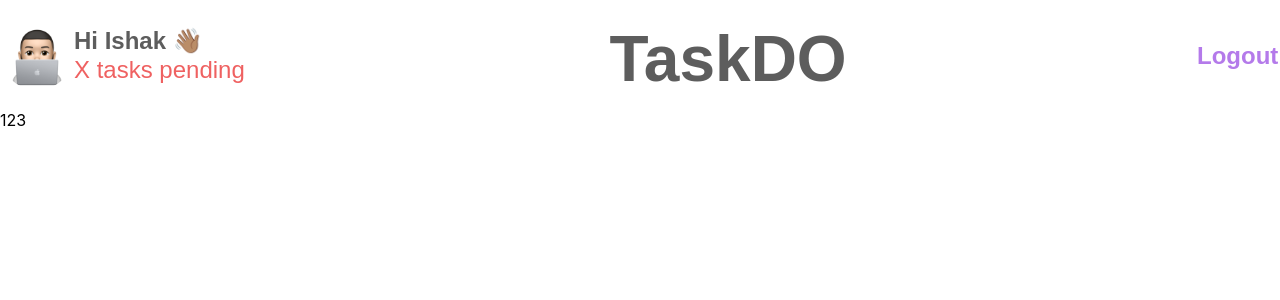
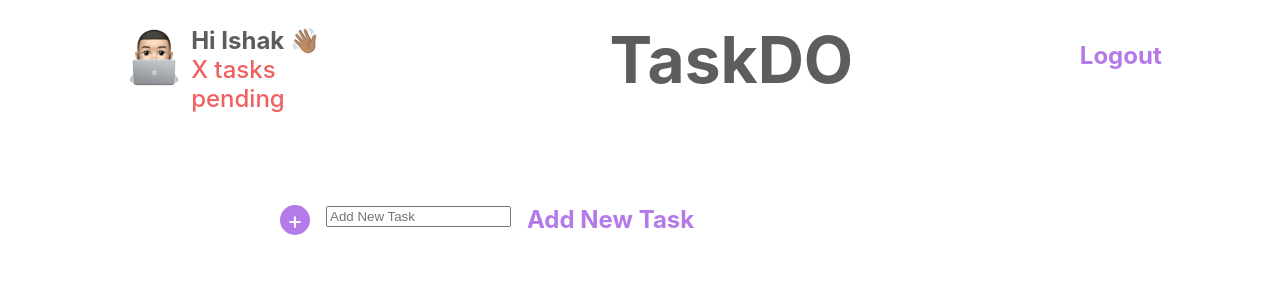
Before and after one commit to Brodyaga44/todolist, a React (Create React App) app: page /todo in a window 1280 px wide. Shown: the top 300 px of the page. Built offline with nearby package versions, Linux system fonts and the light colour scheme.

Commit message:
tasks add

```diff
--- a/package.json
+++ b/package.json
@@ -10,6 +10,8 @@
     "@types/node": "^16.18.100",
     "@types/react": "^18.3.3",
     "@types/react-dom": "^18.3.0",
+    "antd": "^5.18.3",
+    "prettier": "^3.3.2",
     "react": "^18.3.1",
     "react-dom": "^18.3.1",
     "react-router": "^6.23.1",
--- a/src/app/router/App.tsx
+++ b/src/app/router/App.tsx
@@ -1,25 +1,20 @@
-import React from 'react';
-import {BrowserRouter as Router, Route, Routes} from "react-router-dom";
-import '../../App.css';
-import '../../styles/index.scss';
+import React from "react";
+import { BrowserRouter as Router, Route, Routes } from "react-router-dom";
+import "../../App.css";
+import "../../styles/index.scss";
 
 import Welcome from "../../widgets/Welcome/welcome";
 import TodoPage from "../../widgets/ToDoPage/todoPage";
 
 const App = () => {
   return (
-      <Router>
-          <div>
-              <Routes>
-                  <Route  path= "/" element = {<Welcome/>}>
-                  </Route>
-                  <Route path= "/todo" element = {<TodoPage/>}>
-                  </Route>
-              </Routes>
-          </div>
-      </Router>
-
+    <Router>
+      <Routes>
+        <Route path="/" element={<Welcome />}></Route>
+        <Route path="/todo" element={<TodoPage />}></Route>
+      </Routes>
+    </Router>
   );
-}
+};
 
 export default App;
--- a/src/styles/utils/variables.scss
+++ b/src/styles/utils/variables.scss
@@ -1,6 +1,6 @@
 // fonts
-$font: "Montserrat", "Arial", sans-serif;
-$fontSlogan: "Industry", "Arial", sans-serif;
+$font: "Montserrat", "Inter", sans-serif;
+$fontSlogan: "Industry", "Inter", sans-serif;
 
 // colors
 $black: #1a1b1b;
--- /dev/null
+++ b/src/widgets/Form/Form.tsx
@@ -0,0 +1,22 @@
+import React, { useState } from "react";
+
+const Form = (props: any) => {
+  const [value, setValue] = useState("");
+  return (
+    <form
+      onSubmit={(e) => {
+        e.preventDefault();
+        props.putToDo(value);
+        setValue("");
+      }}
+    >
+      <input
+        placeholder="Add New Task"
+        value={value}
+        onChange={(e) => setValue(e.target.value)}
+      />
+    </form>
+  );
+};
+
+export default Form;
--- a/src/widgets/Header/Header.tsx
+++ b/src/widgets/Header/Header.tsx
@@ -1,28 +1,29 @@
-import chel from "../../assets/chel.svg"
-import styles from "./header.module.scss"
+import chel from "../../assets/chel.svg";
+import styles from "./header.module.scss";
 import Logout from "../Logout/logout";
 const Header = () => {
-    return(
+  return (
     <header>
       <div className={styles.header}>
-                <div className={styles.headerWrapper}>
         <div className={styles.inner}>
           <div className={styles.header__content}>
             <div className={styles.user}>
-                                <div><img src={chel} alt=''/></div>
+              <div>
+                <img src={chel} alt="" />
+              </div>
               <div className={styles.user__wrapper}>
                 <div className={styles.user__upperText}>Hi Ishak 👋🏽</div>
                 <div className={styles.user__bottomText}>X tasks pending</div>
               </div>
             </div>
             <div className={styles.header__title}>TaskDO</div>
-                            <div className={styles.header__logout}><Logout/></div>
+            <div className={styles.header__logout}>
+              <Logout />
             </div>
           </div>
         </div>
       </div>
-
     </header>
-    )
-}
+  );
+};
 export default Header;
--- a/src/widgets/Header/header.module.scss
+++ b/src/widgets/Header/header.module.scss
@@ -1,25 +1,22 @@
 @import "src/styles/utils/media";
 @import "src/styles/utils/variables";
 
-.headerWrapper {
-  width: 100%;
-  color: $white;
-}
 .inner{
   position: relative;
-  width: 100%;
   max-width: 1520px;
   min-width: 320px;
-  margin: 0 auto;
-  padding: 0 var(--inner-pd);
+  //margin: 0 auto;
+  //padding: 0 10vh;
 }
 .header{
   font-family: $font;
+  width: 100%;
+  color: $white;
   &__content{
     display: flex;
     align-items: center;
-    justify-content: space-between;
-    gap: 24px;
+    justify-content: space-around;
+    //gap: 24px;
     padding: 16px 0;
   }
 .user{
@@ -38,8 +35,6 @@
       font-weight: 700;
       line-height: 29.05px;
       text-align: left;
-
-
     }
     &__bottomText{
       color: $red;
--- /dev/null
+++ b/src/widgets/ToDoPage/todoPage.module.scss
@@ -0,0 +1,63 @@
+@import "src/styles/utils/media";
+@import "src/styles/utils/variables";
+
+.todo {
+  display: flex;
+  max-width: 1520px;
+  min-width: 320px;
+  margin: 95px 35vh;
+  padding: 0 var(--inner-pd);
+  flex-direction: column;
+  font-family:$font;
+  gap: 20px;
+  &__addTask{
+    display: flex;
+    gap: 16px;
+  }
+  &__add {
+    display: flex;
+    width: 30px;
+    height: 30px;
+    border-radius: 20px;
+    font-size: 24px;
+    justify-content: center;
+    align-items: flex-end;
+    flex-direction: row;
+    color: $white;
+    background-color: $purple;
+    font-weight: 400;
+    line-height: 29.05px;
+    text-align: left;
+
+  }
+  &__addText{
+    color: $purple;
+    font-size: 24px;
+    font-weight: 700;
+    line-height: 29.05px;
+    text-align: left;
+  }
+}
+.Task {
+  display: flex;
+  gap: 20px;
+  font-family:$font;
+  list-style: none;
+  &__delete{
+    display: flex;
+  }
+  &__check{
+    height: 30px;
+  }
+  &__Text{
+    font-size: 24px;
+    font-weight: 500;
+    line-height: 29.05px;
+    text-align: left;
+    width: 71px;
+    height: 29px;
+  }
+}
+.ant-checkbox-inner{
+  transform: scale(2)
+}
--- a/src/widgets/ToDoPage/todoPage.tsx
+++ b/src/widgets/ToDoPage/todoPage.tsx
@@ -1,11 +1,51 @@
 import Header from "../Header/Header";
+import styles from "./todoPage.module.scss";
+import img from "../../assets/delete.svg";
+import { Checkbox } from "antd";
+import type { CheckboxProps } from "antd";
+import { useState } from "react";
+import Form from "../Form/Form";
 
 const ToDoPage = () => {
-    return(
-        <div>
-            <Header/>
-            <div>123</div>
+  const [ToDos, setToDos] = useState([]);
+  const putToDo = (value: any) => {
+    if (value) {
+      setToDos([...ToDos, { id: Date.now(), text: value, done: false }]);
+    } else {
+      alert("Enter TEXT");
+    }
+  };
+  const onChange: CheckboxProps["onChange"] = (e) => {
+    console.log(`checked = ${e.target.checked}`);
+  };
+  return (
+    <div>
+      <Header />
+      <div className={styles.todo}>
+        <div className={styles.todo__addTask}>
+          <span className={styles.todo__add}>+</span>
+          <Form putToDo={putToDo} />
+          <span className={styles.todo__addText}>Add New Task</span>
         </div>
-    )
-}
+        <div className={styles.Task}>
+          <ul>
+            {ToDos.map((ToDo) => {
+              return (
+                <span className={styles.Task}>
+                  <img src={img} alt="" />
+                  <Checkbox onChange={onChange} className={styles.Task__check}>
+                    sdfsdf
+                  </Checkbox>
+                  <li key={ToDo.id} className={styles.Task__Text}>
+                    {ToDo.text}
+                  </li>
+                </span>
+              );
+            })}
+          </ul>
+        </div>
+      </div>
+    </div>
+  );
+};
 export default ToDoPage;
--- a/src/widgets/Welcome/welcome.module.scss
+++ b/src/widgets/Welcome/welcome.module.scss
@@ -1,15 +1,18 @@
 @import "src/styles/utils/media";
 @import "src/styles/utils/variables";
 .welcome{
-  position: absolute;
-  display: grid;
-  justify-items: center;
-  left: 40%;
-  top: 30%;
+  font-family:$font;
+  display: flex;
+  flex-direction: column;
   gap: 42px;
+  align-items: center;
+  height: 100vh;
+  justify-content: center;
   &__items{
-    display: grid;
-    justify-items: center;
+    display: flex;
+    flex-direction: column;
+    align-items: center;
+
   }
   &__title{
     height: 82px;
@@ -32,25 +35,19 @@
   &__button {
     background-color: $purple;
     display: flex;
-    width: 144px;
-    height: 45px;
+    padding: 8px 14px;
     justify-content: center;
     border-radius: 15px;
+    text-decoration: none;
     &:hover{
       cursor: pointer;
     }
   }
   &__btnText{
-    width: 115px;
-    height: 39px;
     font-weight: 700;
     font-size: 24px;
     color: $white;
     line-height: 29.05px;
-    align-items: center;
-    display: flex;
-    justify-content: center;
-    text-decoration: none;
 
   }
 }
--- a/src/widgets/Welcome/welcome.tsx
+++ b/src/widgets/Welcome/welcome.tsx
@@ -1,19 +1,19 @@
-import styles from "./welcome.module.scss"
-import {Link} from 'react-router-dom'
+import styles from "./welcome.module.scss";
+import { Link } from "react-router-dom";
 const Welcome = () => {
-    return(
-        <div className={styles.welcome}>
-            <div className={styles.welcome__items}>
-                <div className={styles.welcome__title}>
-                    TaskDo
-                </div>
-                <div className={styles.welcome__slogan}>Manage You Task Checklist Easily</div>
-            </div>
-                <div className={styles.welcome__button}>
-                        <Link to ="/todo" className={styles.welcome__btnText}>Lets Start</Link>
-                </div>
+  return (
+    <div className={styles.welcome}>
+      <div className={styles.welcome__items}>
+        <div className={styles.welcome__title}>TaskDo</div>
+        <div className={styles.welcome__slogan}>
+          Manage You Task Checklist Easily
         </div>
-        )
-}
+      </div>
+      <Link to="/todo" className={styles.welcome__button}>
+        <span className={styles.welcome__btnText}>Lets Start</span>
+      </Link>
+    </div>
+  );
+};
 
-export default Welcome
+export default Welcome;
```
Also changed, not shown: src/assets/delete.svg (added), 1 other file (tests, documents, lock files or other folders). Lines whose indentation alone changed are shown as unchanged.
